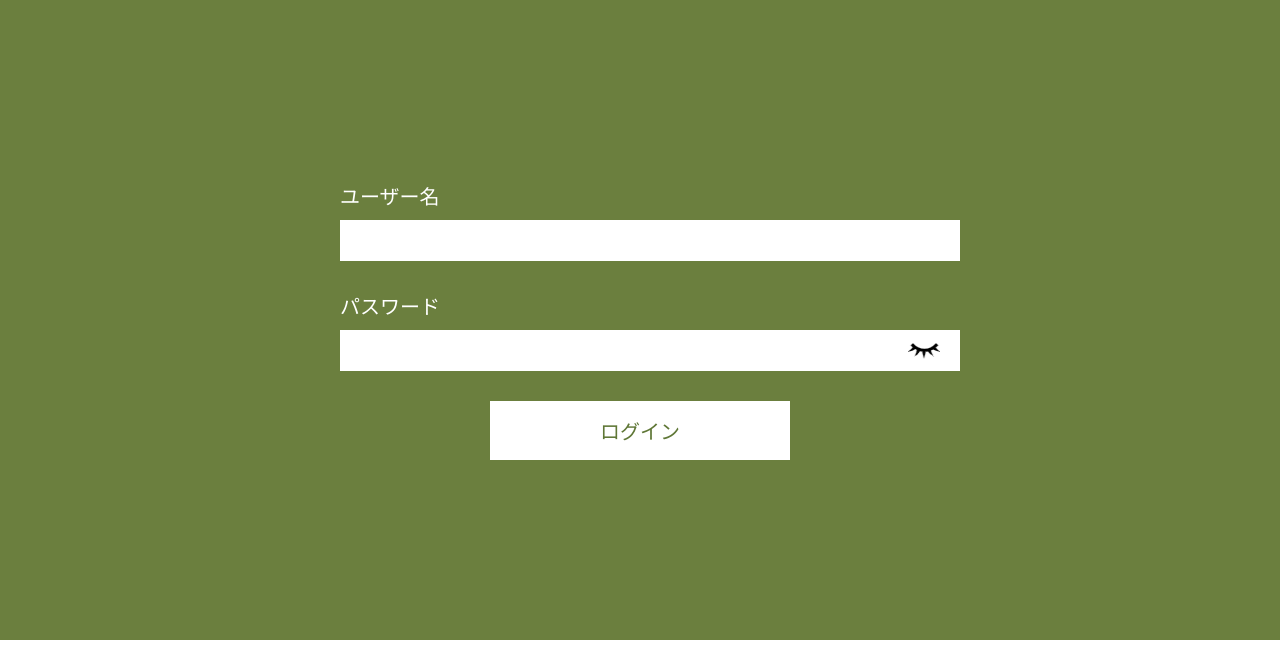
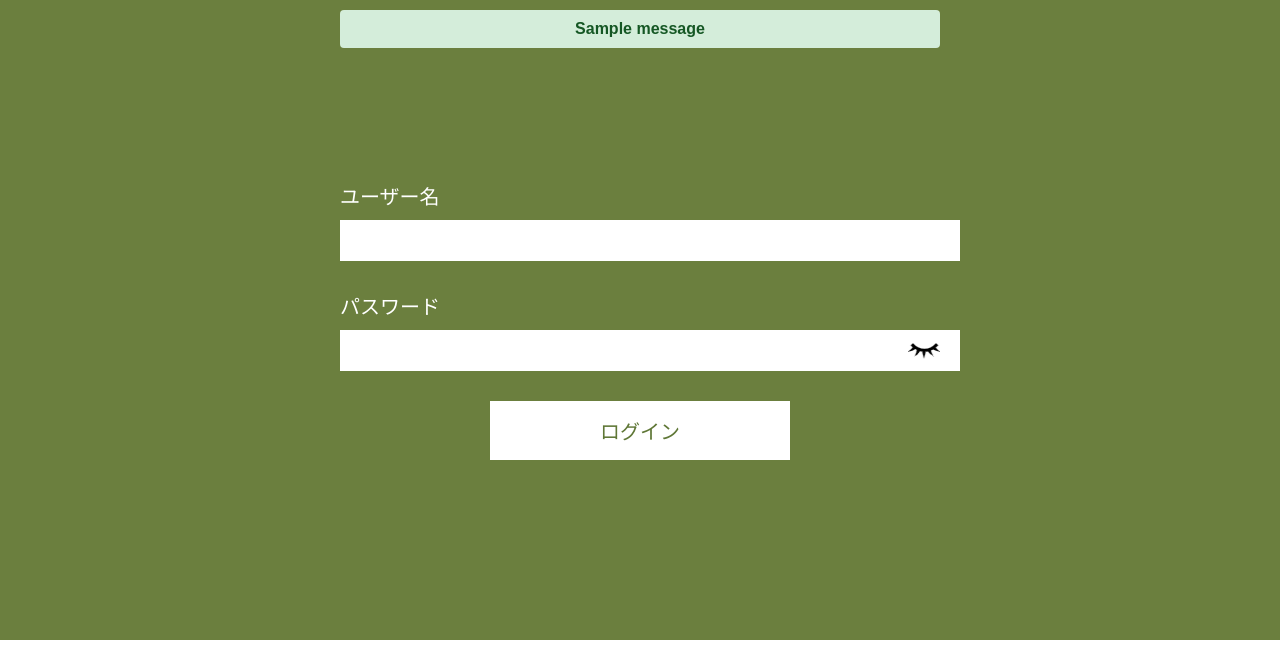
Before and after one commit to kokoro-12-11/2025U22, a Flask app: page /admin_login in a window 1280 px wide. Shown: the part 150-800 px from the top of the page. Run offline with Flask 3, Linux system fonts and the light colour scheme; one stand-in notice (Sample message) is shown; parts of the project's set-up code (start-up, migrations or seed data) failed here and were passed over.

Commit message:
250825/1127
ログイン時の間違えたときのフラッシュメッセージ

```diff
--- a/develop/routes/admin.py
+++ b/develop/routes/admin.py
@@ -106,7 +106,7 @@ def admin_login():
                     session['admin_logged_in'] = True
                     session['admin_user_name'] = admin_user['user_name']
                     session['admin_user_id'] = admin_user['user_id']
-                    flash("管理者としてログインしました", "success")
+                    # flash("管理者としてログインしました", "success")
                     return redirect("/admin_top")
                 else:
                     flash("管理者権限がありません", "danger")
@@ -137,7 +137,7 @@ def admin_logout():
     session.pop('admin_logged_in', None)
     session.pop('admin_user_name', None)
     session.pop('admin_user_id', None)
-    flash("管理者をログアウトしました", "info")
+    # flash("管理者をログアウトしました", "info")
     return redirect(url_for('admin.admin_login'))
 
 
--- a/develop/routes/auth.py
+++ b/develop/routes/auth.py
@@ -87,7 +87,7 @@ def login():
             if user and check_password_hash(user['password'], password):
                 session['user_id'] = user['user_id']
                 session['user_name'] = user['user_name']
-                flash("ログインに成功しました", "success")
+                # flash("ログインに成功しました", "success")
                 return redirect("/top")
             else:
                 flash("ユーザー名またはパスワードが正しくありません", "danger")
--- a/develop/static/css/login.css
+++ b/develop/static/css/login.css
@@ -115,3 +115,39 @@ button:hover {
 .signup-link a:hover {
     opacity: 0.8;
 }
+
+
+
+/* フラッシュメッセージ */
+.flash-messages {
+  position: fixed;
+  top: 20vh;
+  left: 50%;
+  transform: translateX(-50%);
+  z-index: 1000;
+  width: 90%;
+  max-width: 600px;
+  box-sizing: border-box;
+}
+
+
+.alert {
+  padding: 10px;
+  border-radius: 4px;
+  margin-bottom: 10px;
+  font-weight: bold;
+  text-align: center;
+}
+
+.alert-danger {
+  background-color: #f8d7da;
+  color: #721c24;
+}
+.alert-success {
+  background-color: #d4edda;
+  color: #155724;
+}
+.alert-warning {
+  background-color: #fff3cd;
+  color: #856404;
+}
--- a/develop/templates/admin_login.html
+++ b/develop/templates/admin_login.html
@@ -10,6 +10,16 @@
   <div class="header">
     <h1>管理者ログイン</h1>
   </div>
+
+  {% with messages = get_flashed_messages(with_categories=true) %}
+    {% if messages %}
+      <div class="flash-messages">
+        {% for category, message in messages %}
+          <div class="alert alert-{{ category }}">{{ message }}</div>
+        {% endfor %}
+      </div>
+    {% endif %}
+  {% endwith %}
 
   <div class="login-container">
     <form id="loginForm" method="POST" action="/admin_login">
```
Also changed, not shown: develop/templates/login.html (+9 -0 lines).
